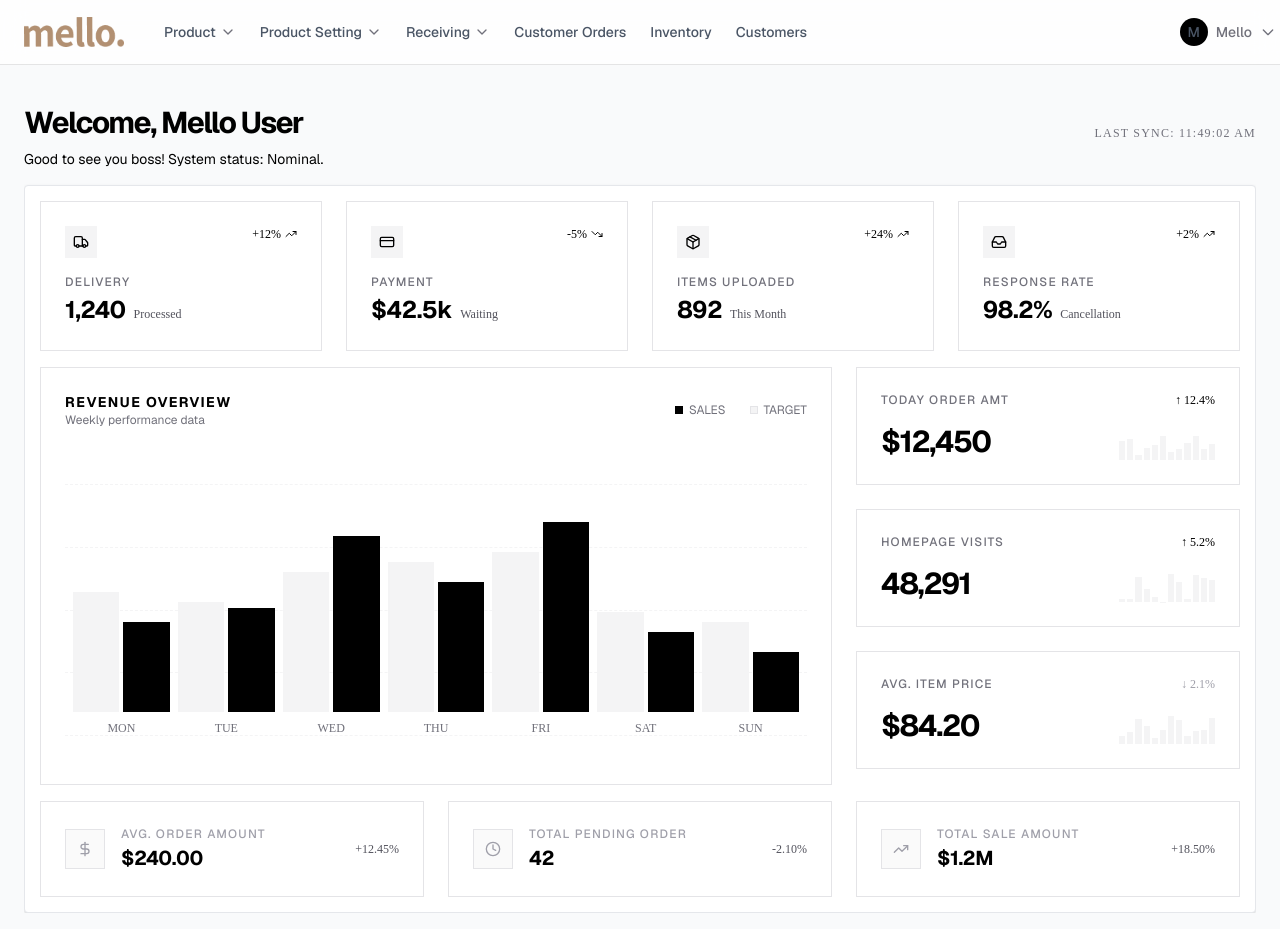
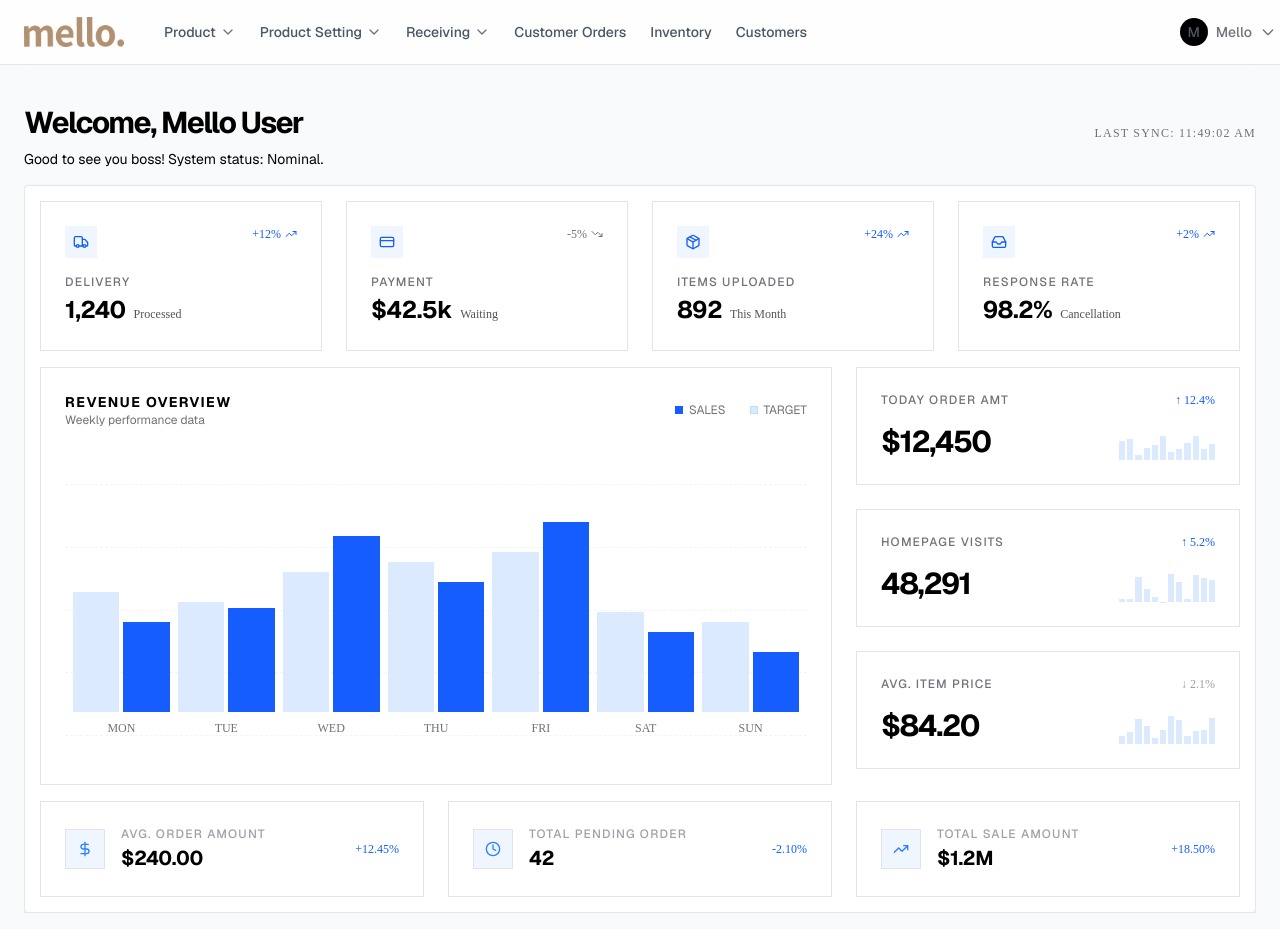
Before and after one commit to Animesh459/Vuerprise, a Vue app: page / in a window 1280 px wide. Built offline with nearby package versions, Linux system fonts and the light colour scheme.

Commit message:
dashboard and header color adjusted

```diff
--- a/src/components/Header.vue
+++ b/src/components/Header.vue
@@ -11,7 +11,7 @@
         <Dropdown ref="productDropdown" contentClasses="w-56 left-0 right-auto">
           <template #trigger>
             <button
-                class="relative flex items-center gap-1 text-sm font-medium text-gray-600 hover:text-gray-900 transition"
+                class="relative flex items-center gap-1 text-sm font-medium text-gray-600 hover:text-blue-600 transition"
             >
               Product <ChevronDown :size="16" class="text-zinc-500 group-hover:text-zinc-500 transition-colors"/>
             </button>
@@ -31,7 +31,7 @@
         <Dropdown ref="productSettingDropdown" contentClasses="w-56 left-0 right-auto">
           <template #trigger>
             <button
-                class="relative flex items-center gap-1 text-sm font-medium text-gray-600 hover:text-gray-900 transition"
+                class="relative flex items-center gap-1 text-sm font-medium text-gray-600 hover:text-blue-600 transition"
             >
               Product Setting <ChevronDown :size="16" class="text-zinc-500 group-hover:text-zinc-500 transition-colors"/>
             </button>
@@ -51,7 +51,7 @@
         <Dropdown ref="receivingDropdown" contentClasses="w-56 left-0 right-auto">
           <template #trigger>
             <button
-                class="relative flex items-center gap-1 text-sm font-medium text-gray-600 hover:text-gray-900 transition"
+                class="relative flex items-center gap-1 text-sm font-medium text-gray-600 hover:text-blue-600 transition"
             >
               Receiving <ChevronDown :size="16" class="text-zinc-500 group-hover:text-zinc-500 transition-colors"/>
             </button>
@@ -68,15 +68,15 @@
           </template>
         </Dropdown>
 
-        <router-link to="/customer-orders" class="text-sm font-medium text-gray-600 hover:text-gray-900 transition">
+        <router-link to="/customer-orders" class="text-sm font-medium text-gray-600 hover:text-blue-600 transition">
           Customer Orders
         </router-link>
 
-        <router-link to="/inventory" class="text-sm font-medium text-gray-600 hover:text-gray-900 transition">
+        <router-link to="/inventory" class="text-sm font-medium text-gray-600 hover:text-blue-600 transition">
           Inventory
         </router-link>
 
-        <router-link to="/customers" class="text-sm font-medium text-gray-600 hover:text-gray-900 transition">
+        <router-link to="/customers" class="text-sm font-medium text-gray-600 hover:text-blue-600 transition">
           Customers
         </router-link>
 
@@ -87,7 +87,7 @@
         <Dropdown ref="userDropdown">
           <template #trigger>
             <button
-                class="flex items-center gap-2 text-sm font-medium text-gray-600 hover:text-gray-900 transition"
+                class="flex items-center gap-2 text-sm font-medium text-gray-600 hover:text-blue-600 transition"
             >
               <div class="w-7 h-7 rounded-full flex items-center justify-center bg-black">M</div>
               <span class="text-sm text-zinc-500 font-medium">Mello</span>
@@ -213,6 +213,6 @@
 </script>
 <style scoped>
 .router-link-active {
-  color: #111827;
+  color: #2563eb;
 }
 </style>
--- a/src/index.css
+++ b/src/index.css
@@ -15,20 +15,20 @@ body {
     --card-foreground: oklch(0 0 0);
     --popover: oklch(1 0 0);
     --popover-foreground: oklch(0 0 0);
-    --primary: oklch(0 0 0);
+    --primary: oklch(0.546 0.245 262.881);
     --primary-foreground: oklch(1 0 0);
     --secondary: oklch(0.95 0 0);
     --secondary-foreground: oklch(0 0 0);
     --muted: oklch(0.98 0 0);
     --muted-foreground: oklch(0.4 0 0);
-    --accent: oklch(0.95 0 0);
-    --accent-foreground: oklch(0 0 0);
-    --destructive: oklch(0 0 0);
+    --accent: oklch(0.606 0.221 262.881);
+    --accent-foreground: oklch(1 0 0);
+    --destructive: oklch(0.546 0.245 262.881);
     --destructive-foreground: oklch(1 0 0);
     --border: oklch(0.1 0 0 / 0.1);
     --input: oklch(0.1 0 0 / 0.1);
-    --ring: oklch(0 0 0);
-    --chart-1: oklch(0.646 0.222 41.116);
+    --ring: oklch(0.546 0.245 262.881);
+    --chart-1: oklch(0.546 0.245 262.881);
     --chart-2: oklch(0.6 0.118 184.704);
     --chart-3: oklch(0.398 0.07 227.392);
     --chart-4: oklch(0.828 0.189 84.429);
@@ -36,12 +36,12 @@ body {
     --radius: 0rem;
     --sidebar: oklch(0.985 0 0);
     --sidebar-foreground: oklch(0.145 0 0);
-    --sidebar-primary: oklch(0.205 0 0);
+    --sidebar-primary: oklch(0.546 0.245 262.881);
     --sidebar-primary-foreground: oklch(0.985 0 0);
     --sidebar-accent: oklch(0.97 0 0);
     --sidebar-accent-foreground: oklch(0.205 0 0);
     --sidebar-border: oklch(0.922 0 0);
-    --sidebar-ring: oklch(0.708 0 0);
+    --sidebar-ring: oklch(0.546 0.245 262.881);
 }
 
 
--- a/src/views/dashboard/Dashboard.vue
+++ b/src/views/dashboard/Dashboard.vue
@@ -17,12 +17,12 @@
 
         <!-- Metrics Grid -->
         <div class="grid grid-cols-1 md:grid-cols-2 lg:grid-cols-4 gap-6">
-          <div v-for="metric in mainMetrics" :key="metric.label" class="p-6 border border-zinc-200 bg-white hover:border-zinc-400 transition-colors group">
+          <div v-for="metric in mainMetrics" :key="metric.label" class="p-6 border border-zinc-200 bg-white hover:border-blue-300 transition-colors group">
             <div class="flex justify-between items-start mb-4">
-              <div class="p-2 bg-zinc-100 group-hover:bg-zinc-100 transition-colors">
-                <component :is="metric.icon" class="w-4 h-4 text-text-black group-hover:text-black" />
+              <div class="p-2 bg-blue-50 group-hover:bg-blue-100 transition-colors">
+                <component :is="metric.icon" class="w-4 h-4 text-blue-600 group-hover:text-blue-700" />
               </div>
-              <div :class="['flex items-center gap-1 text-xs font-mono', metric.trend > 0 ? 'text-black' : 'text-black']">
+              <div :class="['flex items-center gap-1 text-xs font-mono', metric.trend > 0 ? 'text-blue-600' : 'text-zinc-500']">
                 <span>{{ metric.trend > 0 ? '+' : '' }}{{ metric.trend }}%</span>
                 <TrendingUp v-if="metric.trend > 0" class="w-3 h-3" />
                 <TrendingDown v-else class="w-3 h-3" />
@@ -46,11 +46,11 @@
               </div>
               <div class="flex items-center gap-2">
                 <div class="flex items-center gap-1.5">
-                  <span class="w-2 h-2 bg-black"></span>
+                  <span class="w-2 h-2 bg-blue-600"></span>
                   <span class="text-xs text-zinc-500 uppercase">Sales</span>
                 </div>
                 <div class="flex items-center gap-1.5 ml-4">
-                  <span class="w-2 h-2 bg-zinc-100 border border-zinc-200"></span>
+                  <span class="w-2 h-2 bg-blue-100 border border-blue-200"></span>
                   <span class="text-xs text-zinc-500 uppercase">Target</span>
                 </div>
               </div>
@@ -62,8 +62,8 @@
               </div>
               <div v-for="(day, idx) in salesData" :key="idx" class="flex-1 flex flex-col items-center gap-2 group relative z-10">
                 <div class="w-full flex items-end justify-center gap-1 h-[200px]">
-                  <div class="w-full bg-zinc-100 transition-all duration-500 group-hover:bg-zinc-200" :style="{ height: `${day.target}%` }"></div>
-                  <div class="w-full bg-black transition-all duration-500 group-hover:opacity-80" :style="{ height: `${day.actual}%` }"></div>
+                  <div class="w-full bg-blue-100 transition-all duration-500 group-hover:bg-blue-200" :style="{ height: `${day.target}%` }"></div>
+                  <div class="w-full bg-blue-600 transition-all duration-500 group-hover:bg-blue-500" :style="{ height: `${day.actual}%` }"></div>
                 </div>
                 <span class="text-xs font-mono text-zinc-500 uppercase">{{ day.name }}</span>
               </div>
@@ -71,17 +71,17 @@
           </div>
 
           <div class="space-y-6">
-            <div v-for="metric in sideMetrics" :key="metric.title" class="p-6 border border-zinc-200 bg-white group hover:bg-zinc-50 transition-colors">
+            <div v-for="metric in sideMetrics" :key="metric.title" class="p-6 border border-zinc-200 bg-white group hover:bg-blue-50 transition-colors">
               <div class="flex justify-between items-center mb-4">
                 <span class="text-xs font-medium text-zinc-500 uppercase tracking-widest">{{ metric.title }}</span>
-                <span :class="['text-xs font-mono', metric.isPositive ? 'text-black' : 'text-zinc-400']">
+                <span :class="['text-xs font-mono', metric.isPositive ? 'text-blue-600' : 'text-zinc-400']">
                   {{ metric.isPositive ? '↑' : '↓' }} {{ metric.percent }}%
                 </span>
               </div>
               <div class="flex justify-between items-end">
                 <h4 class="text-3xl font-bold tracking-tighter">{{ metric.value }}</h4>
                 <div class="h-8 w-24 flex items-end gap-0.5">
-                  <div v-for="i in 12" :key="i" class="flex-1 bg-zinc-100" :style="{ height: `${Math.random() * 100}%` }"></div>
+                  <div v-for="i in 12" :key="i" class="flex-1 bg-blue-100" :style="{ height: `${Math.random() * 100}%` }"></div>
                 </div>
               </div>
             </div>
@@ -90,17 +90,17 @@
 
         <!-- Bottom Metrics -->
         <div class="grid grid-cols-1 md:grid-cols-3 gap-6">
-          <div v-for="item in bottomMetrics" :key="item.label" class="p-6 border border-zinc-200 bg-white flex items-center justify-between group cursor-pointer hover:border-zinc-400 transition-all">
+          <div v-for="item in bottomMetrics" :key="item.label" class="p-6 border border-zinc-200 bg-white flex items-center justify-between group cursor-pointer hover:border-blue-300 transition-all">
             <div class="flex items-center gap-4">
-              <div class="w-10 h-10 border border-zinc-200 flex items-center justify-center bg-zinc-50 group-hover:bg-zinc-100 transition-colors">
-                <component :is="item.icon" class="w-4 h-4 text-zinc-400 group-hover:text-black" />
+              <div class="w-10 h-10 border border-zinc-200 flex items-center justify-center bg-blue-50 group-hover:bg-blue-100 transition-colors">
+                <component :is="item.icon" class="w-4 h-4 text-blue-500 group-hover:text-blue-600" />
               </div>
               <div>
                 <p class="text-xs font-medium text-zinc-400 uppercase tracking-widest mb-0.5">{{ item.label }}</p>
                 <p class="text-xl font-bold tracking-tight">{{ item.value }}</p>
               </div>
             </div>
-            <div class="text-xs font-mono text-zinc-600 group-hover:text-zinc-400">{{ item.change }}%</div>
+            <div class="text-xs font-mono text-blue-600 group-hover:text-blue-500">{{ item.change }}%</div>
           </div>
         </div>
       </div>
--- a/tailwind.config.js
+++ b/tailwind.config.js
@@ -12,6 +12,9 @@ export default {
         colors: {
             'main-bg': '#0D121C',
             'primary': 'var(--text-primary)',
+            'theme-primary': '#2563EB',
+            'theme-primary-light': '#3B82F6',
+            'theme-primary-dark': '#1D4ED8',
             'header-bg': '#f8f9fa',
             'header-text': '#000000',
             'table-header-bg': '#e9ecef',
@@ -19,7 +22,7 @@ export default {
             'table-row-even-bg': '#f8f9fa',
             'table-row-odd-bg': '#ffffff',
             'border-primary': '#dee2e6',
-            'button-primary-bg': '#007bff',
+            'button-primary-bg': '#2563EB',
             'button-primary-text': '#ffffff',
             'button-secondary-bg': '#6c757d',
             'button-secondary-text': '#ffffff',
```
